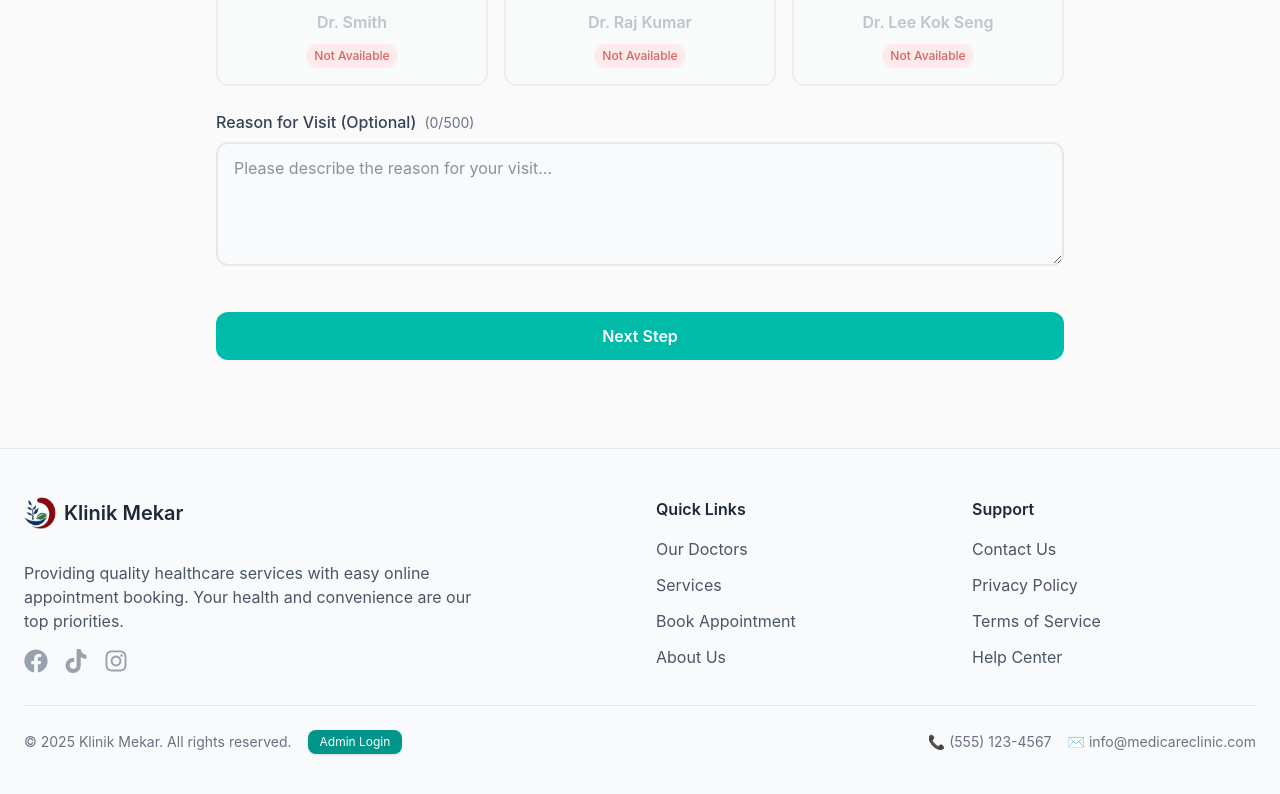
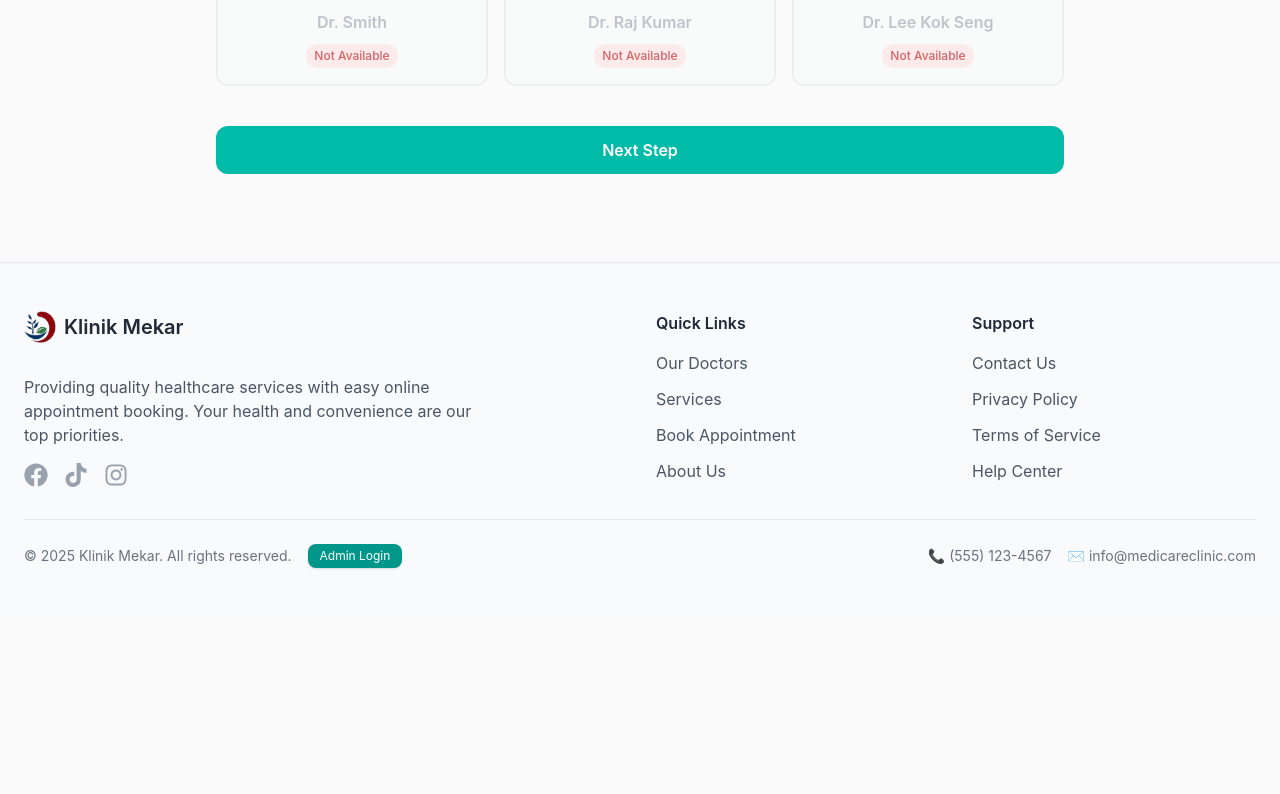
Before and after one commit to Hero2l/Clinic-System-2025, a Next.js app in the folder clinic-booking/: page /book-appointment in a window 1280 px wide. Shown: the part 890-1684 px from the top of the page. After the commit the page ends 1506 px from the top, so only its background shows below. Built offline with nearby package versions, Linux system fonts and the light colour scheme.

Commit message:
Commented Out Reason booking

```diff
--- a/clinic-booking/src/components/booking/steps/StepAppointment.tsx
+++ b/clinic-booking/src/components/booking/steps/StepAppointment.tsx
@@ -393,7 +393,7 @@
         {errors.doctor && <p className="text-red-400 text-sm mt-2" role="alert">{errors.doctor}</p>}
       </div>
 
-      <div className="mb-6">
+      {/* <div className="mb-6">
         <label htmlFor="reason" className="block text-gray-700 font-medium mb-2">
           Reason for Visit (Optional)
           <span className="text-sm text-gray-500 font-normal ml-2">({(form.reason || "").length}/500)</span>
@@ -408,7 +408,7 @@
           placeholder="Please describe the reason for your visit..."
           maxLength={500}
         />
-      </div>
+      </div> */}
 
       <div className="pt-4">
         <button
```
